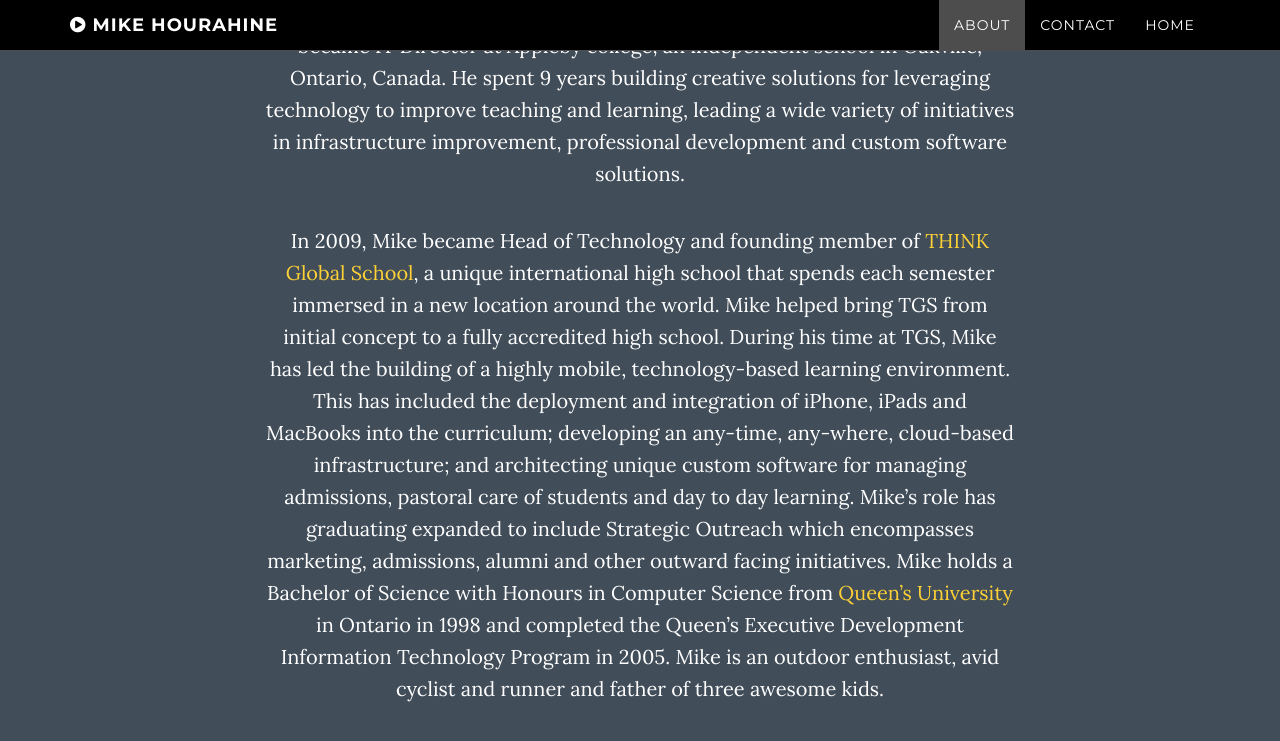
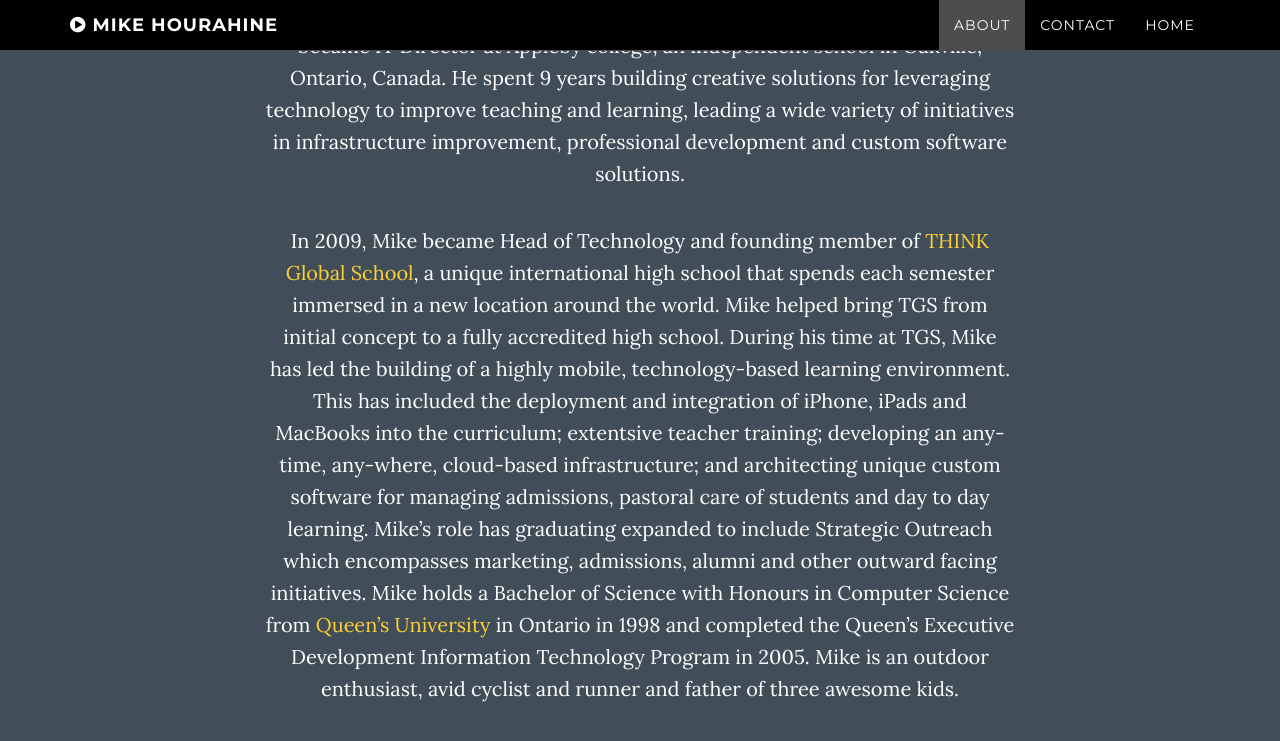
Before and after one commit to mhourahine/hourahine.net, a Jekyll site: the page built from index.md, in a window 1280 px wide and 900 px high, scrolled down 1479 px. Shown: the top 741 px of the window. Built offline with Jekyll 4.4.1, drawn with Linux system fonts in a browser that asks for light colours.

Commit message:
About updates

```diff
--- a/about.md
+++ b/about.md
@@ -9,5 +9,5 @@ Mike is passionate about how technology can transform education, and consults on
 
 An experienced technology leader and software developer, Mike began his career in technology working as an IT specialist for IBM, where he consulted for many large organizations including Royal Bank, Rogers and Ford. In 2000, he became IT Director at Appleby college, an independent school in Oakville, Ontario, Canada. He spent 9 years building creative solutions for leveraging technology to improve teaching and learning, leading a wide variety of initiatives in infrastructure improvement, professional development and custom software solutions.
 
-In 2009, Mike became Head of Technology and founding member of [THINK Global School](http://thinkglobalschool.org), a unique international high school that spends each semester immersed in a new location around the world. Mike helped bring TGS from initial concept to a fully accredited high school. During his time at TGS, Mike has led the building of a highly mobile, technology-based learning environment. This has included the deployment and integration of iPhone, iPads and MacBooks into the curriculum; developing an any-time, any-where, cloud-based infrastructure; and architecting unique custom software for managing admissions, pastoral care of students and day to day learning.  Mike's role has graduating expanded to include Strategic Outreach which encompasses marketing, admissions, alumni and other outward facing initiatives.
+In 2009, Mike became Head of Technology and founding member of [THINK Global School](http://thinkglobalschool.org), a unique international high school that spends each semester immersed in a new location around the world. Mike helped bring TGS from initial concept to a fully accredited high school. During his time at TGS, Mike has led the building of a highly mobile, technology-based learning environment. This has included the deployment and integration of iPhone, iPads and MacBooks into the curriculum; extentsive teacher training; developing an any-time, any-where, cloud-based infrastructure; and architecting unique custom software for managing admissions, pastoral care of students and day to day learning.  Mike's role has graduating expanded to include Strategic Outreach which encompasses marketing, admissions, alumni and other outward facing initiatives.
 Mike holds a Bachelor of Science with Honours in Computer Science from [Queen’s University](http://queensu.ca) in Ontario in 1998 and completed the Queen’s Executive Development Information Technology Program in 2005. Mike is an outdoor enthusiast, avid cyclist and runner and father of three awesome kids.
```
